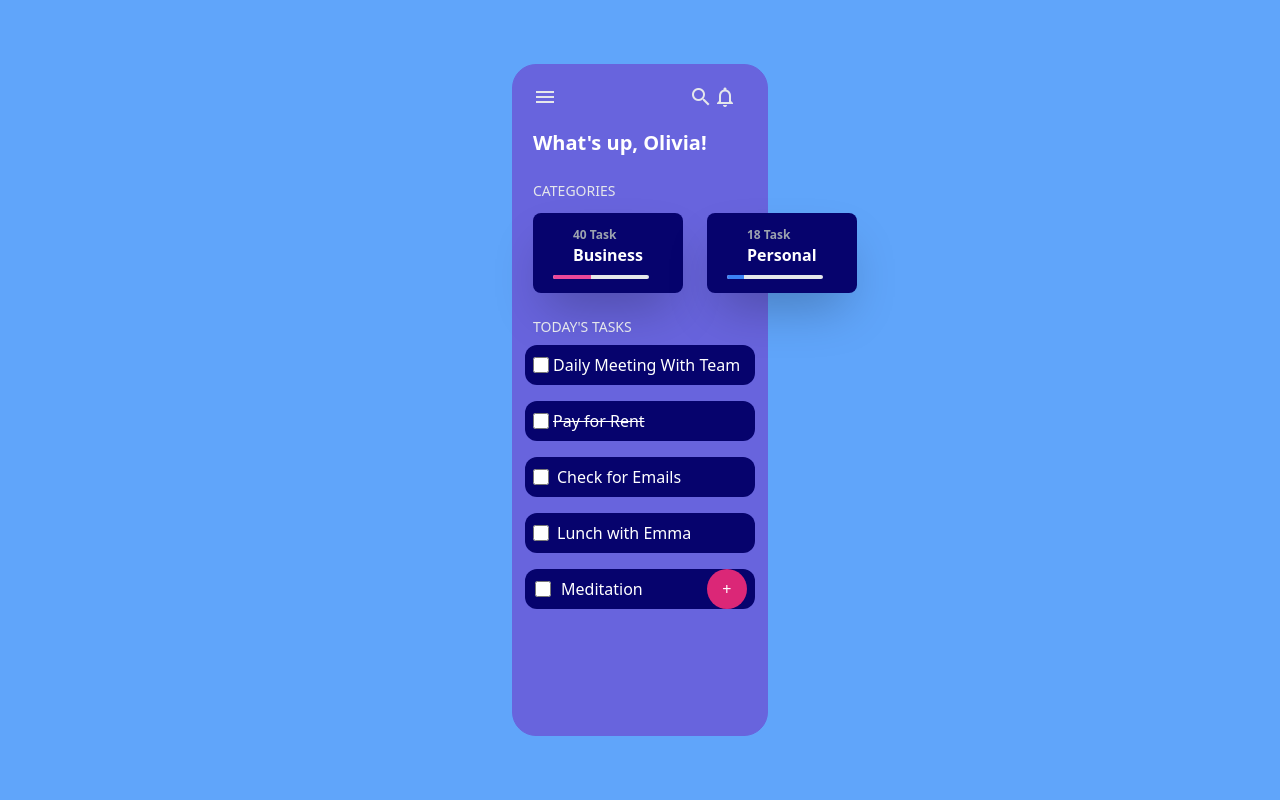
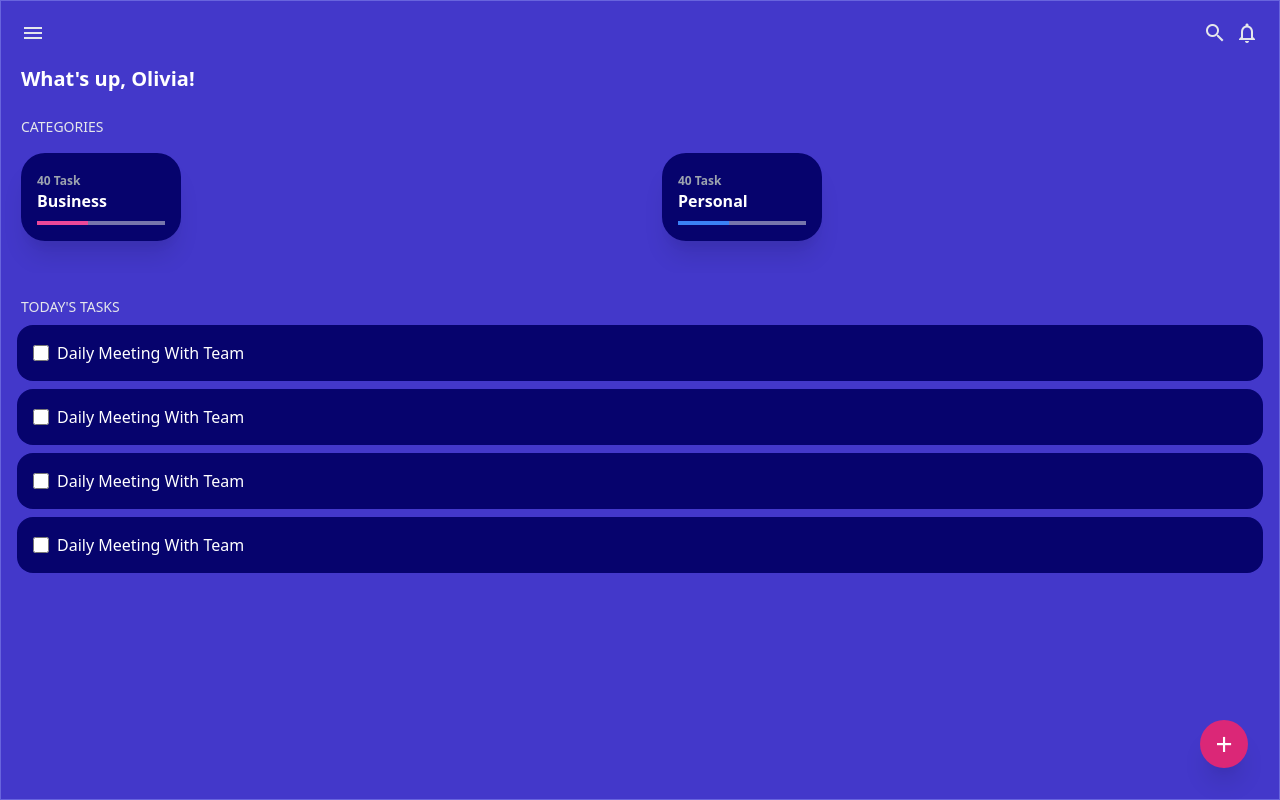
Before and after one commit to DeepaliBamble/project, a website built with Vite: page index.html in a window 1280 px wide. Built offline with nearby package versions, Linux system fonts and the light colour scheme.

Commit message:
fix: polished the ui according to the design

```diff
--- a/index.html
+++ b/index.html
@@ -9,26 +9,28 @@
     <link href="https://fonts.googleapis.com/icon?family=Material+Icons" rel="stylesheet">
 </head>
 
-<body class=" bg-blue-400 flex mt-16 justify-center ">
-<main class=" flex h-full pb-16   ">
-   <div class=" bg-primary w-64 border border-primary rounded-3xl ">
+<body class=" bg-blue-400 flex justify-center w-screen">
+<main class="flex">
+   <div class=" bg-indigo-700 border border-primary w-screen">
 
     <div class=" text-gray-200 flex" >
-        <div class=" p-5 justify-start">
+        <div class=" p-5 justify-start flex-grow">
             <a href="#">
                 <span class="material-icons">menu</span>
             </a>
 
         </div>
-    <div class="py-5 justify-end ml-28 ">
+        <div class="flex py-5 pr-5 gap-2">
+    <div>
         <a href="#">
             <span class="material-icons">search</span></a>
     </div>
     <div>
         <a href="#">
-                <span class="material-icons py-5 ">notifications_none</span>
+                <span class="material-icons ">notifications_none</span>
         </a>
     </div>
+</div>
 
     </div>
 
@@ -37,40 +39,35 @@
 </div> <br>
 
 <div >
-<span class="p-5 text-gray-200  text-sm">CATEGORIES</span>
+<span class="p-5 text-gray-200 text-sm">CATEGORIES</span>
 </div>
 <!-- cards-->
 
-<div class="flex w-72 gap-6 ml-5 mt-3 ">
+<div class="grid gap-6 pb-8 mt-4 overflow-x-scroll overflow-y-hidden grid-flow-col">
 
-<div class="card">
-    <span>
-        <span class="text-xs text-gray-400 p-10" >40 Task </span><br>
-        <span class="p-10">Business</span>
-        <div class="h-1 relative ml-5 w-24 mr-5 mt-2 rounded-full overflow-hidden">
-            <div class="w-full h-full bg-gray-200 absolute"></div>
+<div class="card w-40 py-4 px-4 ml-5">
+    <div>
+        <div class="text-xs text-gray-400 pt-1">40 Task </div>
+        <div>Business</div>
+        <div class="h-1 relative w-full mt-2 rounded-full">
+            <div class="w-full h-full bg-gray-200 bg-opacity-50 absolute left-0"></div>
             <div class="h-full bg-pink-500 absolute" style="width:40%"></div>
         </div>
-
-
-    </span>
-
+    </div>
 </div>
 
 
-<div class="card">
-    <span>
-        <span class="text-xs text-gray-400 p-10" >18 Task </span><br>
-        <span class="p-10">Personal</span>
-            <div class="h-1 relative ml-5 w-24 mr-5 rounded-full mt-2 overflow-hidden">
-            <div class="w-full h-full bg-gray-200 absolute"></div>
-            <div class="h-full bg-blue-500 absolute" style="width:18%"></div>
+<div class="card w-40 py-4 px-4">
+    <div>
+        <div class="text-xs text-gray-400 pt-1">40 Task </div>
+        <div>Personal</div>
+        <div class="h-1 relative w-full mt-2 rounded-full">
+            <div class="w-full h-full bg-gray-200 bg-opacity-50 absolute left-0"></div>
+            <div class="h-full bg-blue-500 absolute" style="width:40%"></div>
         </div>
+    </div>
+</div>
 
-
-    </span>
-
-</div>
 </div><br>
 
 
@@ -79,41 +76,56 @@
     <div>
     <span class="p-5 text-gray-200 text-sm ">TODAY'S TASKS</span>
     </div>
-    <div class="flex flex-col ">
+    <div class="mx-4">
 
-        <label class="inline-flex items-center h-10 mt-2 m-3 bg-second rounded-xl gap-1 p-2 ">
-            <input type="checkbox" class="form-checkbox h-4 w-4 " >
-            <span class="text-white">Daily Meeting With Team</span>
-        </label>
+        <div class="mt-2 bg-second rounded-2xl gap-2 px-4 w-full flex items-center">
+            <input type="checkbox" class="form-checkbox h-4 w-4" >
+            <span class="text-white py-4">Daily Meeting With Team</span>
+        </div>
 
-        <label class="inline-flex items-center h-10 mt-1 m-3 bg-second rounded-xl gap-1 p-2 ">
+        <div class="mt-2 bg-second rounded-2xl gap-2 px-4 w-full flex items-center">
+            <input type="checkbox" class="form-checkbox h-4 w-4" >
+            <span class="text-white py-4">Daily Meeting With Team</span>
+        </div>
+
+        <div class="mt-2 bg-second rounded-2xl gap-2 px-4 w-full flex items-center">
+            <input type="checkbox" class="form-checkbox h-4 w-4" >
+            <span class="text-white py-4">Daily Meeting With Team</span>
+        </div>
+
+        <div class="mt-2 bg-second rounded-2xl gap-2 px-4 w-full flex items-center">
+            <input type="checkbox" class="form-checkbox h-4 w-4" >
+            <span class="text-white py-4">Daily Meeting With Team</span>
+        </div>
+
+        <!-- <div class="mt-2 bg-second rounded-xl gap-2 p-2 w-full flex items-center">
             <input type="checkbox" class="form-checkbox h-4 w-4 " >
             <span class="text-white line-through">Pay for Rent</span>
-        </label>
+        </div>
 
-        <label class="inline-flex items-center h-10 mt-1 m-3 bg-second rounded-xl gap-2 p-2 ">
+        <div class="mt-2 bg-second rounded-xl gap-2 p-2  w-full flex items-center">
             <input type="checkbox" class="form-checkbox h-4 w-4" >
             <span class="text-white">Check for Emails</span>
-        </label>
+        </div>
 
-        <label class="inline-flex items-center h-10 mt-1 m-3 bg-second rounded-xl gap-2 p-2 ">
+        <div class="mt-2 bg-second rounded-xl gap-2 p-2  w-full flex items-center">
             <input type="checkbox" class="form-checkbox h-4 w-4" >
             <span class="text-white">Lunch with Emma</span>
-        </label>
-        <label class="inline-flex items-center h-10 mt-1 m-3 bg-second rounded-xl gap-2  p-2 ">
+        </div>
+        <div class="mt-2 bg-second rounded-xl gap-2 p-2  w-full flex items-center">
             <input type="checkbox" class="form-checkbox h-4 w-5" >
             <span class="text-white ">Meditation</span>
-
-            <span class="grid pl-14">
-                <button class="  h-10 w-10 bg-pink-600 text-white justify-center rounded-full ">+</button>
-            </span>
-        </label>
+        </div> -->
 
 
 
         </div>
 
      </div>
+
+     <div class="fixed bottom-0 right-0 mr-8 mb-8">
+        <button class="bg-pink-600 text-white justify-center rounded-full w-12 h-12 text-3xl shadow-xl">+</button>
+     </div>
 </div>
 
 </main>
--- a/src/tailwind.css
+++ b/src/tailwind.css
@@ -4,5 +4,5 @@
 
 
 .card {
-    @apply flex items-center bg-second text-white font-semibold justify-center  shadow-2xl h-20 rounded-lg;
+    @apply bg-second text-white font-semibold shadow-xl rounded-3xl;
 }
```
Also changed, not shown: 1 other file.
